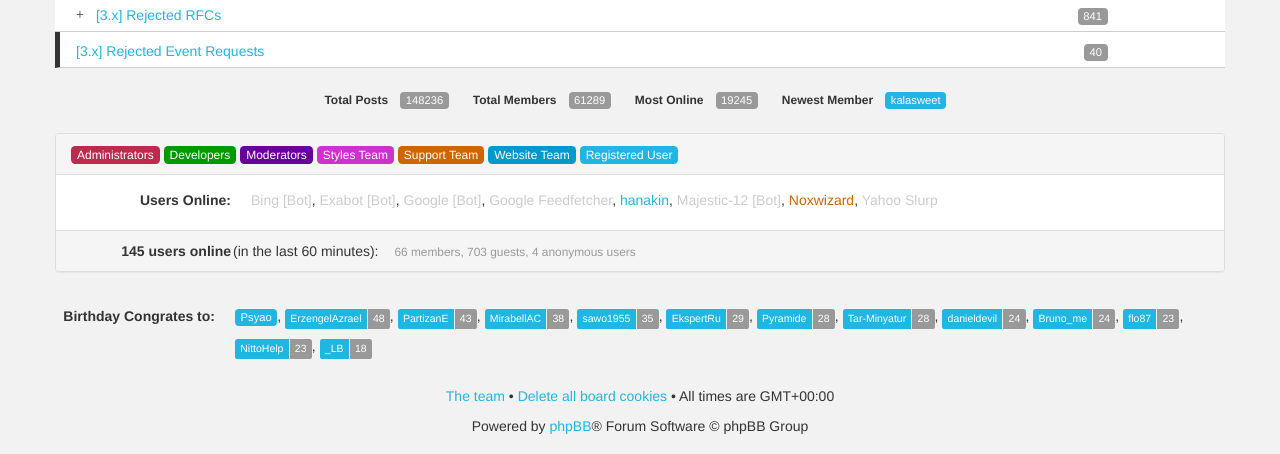
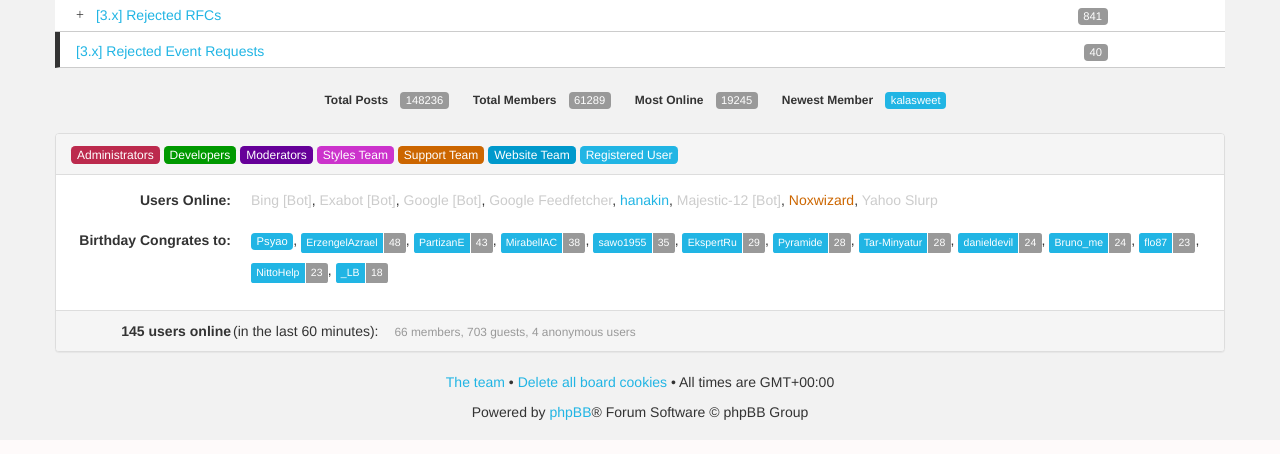
Before and after one commit to hanakin/ProMino, a PHP site: the page made by index.php in a window 1280 px wide. Shown: the part 441-895 px from the top of the page. After the commit the page ends 861 px from the top, so only its background shows below. Run offline with PHP 8.4, Linux system fonts and the light colour scheme; some libraries are stand-ins or nearby versions; some web fonts are replaced.

Commit message:
Make nessecary final tweaks to the footer html

```diff
--- a/includes/info.php
+++ b/includes/info.php
@@ -35,17 +35,9 @@
 							<a href="" title="" class="supt">Noxwizard</a>,
 							<a href="" title="" class="bot">Yahoo Slurp</a></dd>
 					</dl>
-					<div class="panel-footer">
-						<dl class="info-online-stats dl-horizontal">
-  							<dt>145 users online</dt>
-  							<dd>(in the last 60 minutes): <small>66 members, 703 guests, 4 anonymous users</small></dd>
-  						</dl>
-					</div>
-				</article>
-				<article class="info-birthdays hidden-sm">
-					<dl class="label-list dl-horizontal">
+					<dl class="info-birthdays dl-horizontal">
 						<dt>Birthday Congrates to: </dt>
-						<dd class="label-group-name">
+						<dd>
 							<a href="" title="USER: Psyao"><span class="label user">Psyao</span></a>,
 							<ul class="label-list">
 								<li class="label-list-left"><a href="" title="">ErzengelAzrael</a></li>
@@ -97,5 +89,11 @@
 							</ul>
 						</dd>
 					</dl>
+					<div class="panel-footer">
+						<dl class="info-online-stats dl-horizontal">
+  							<dt>145 users online</dt>
+  							<dd>(in the last 60 minutes): <small>66 members, 703 guests, 4 anonymous users</small></dd>
+  						</dl>
+					</div>
 				</article>
 			</section>
```
